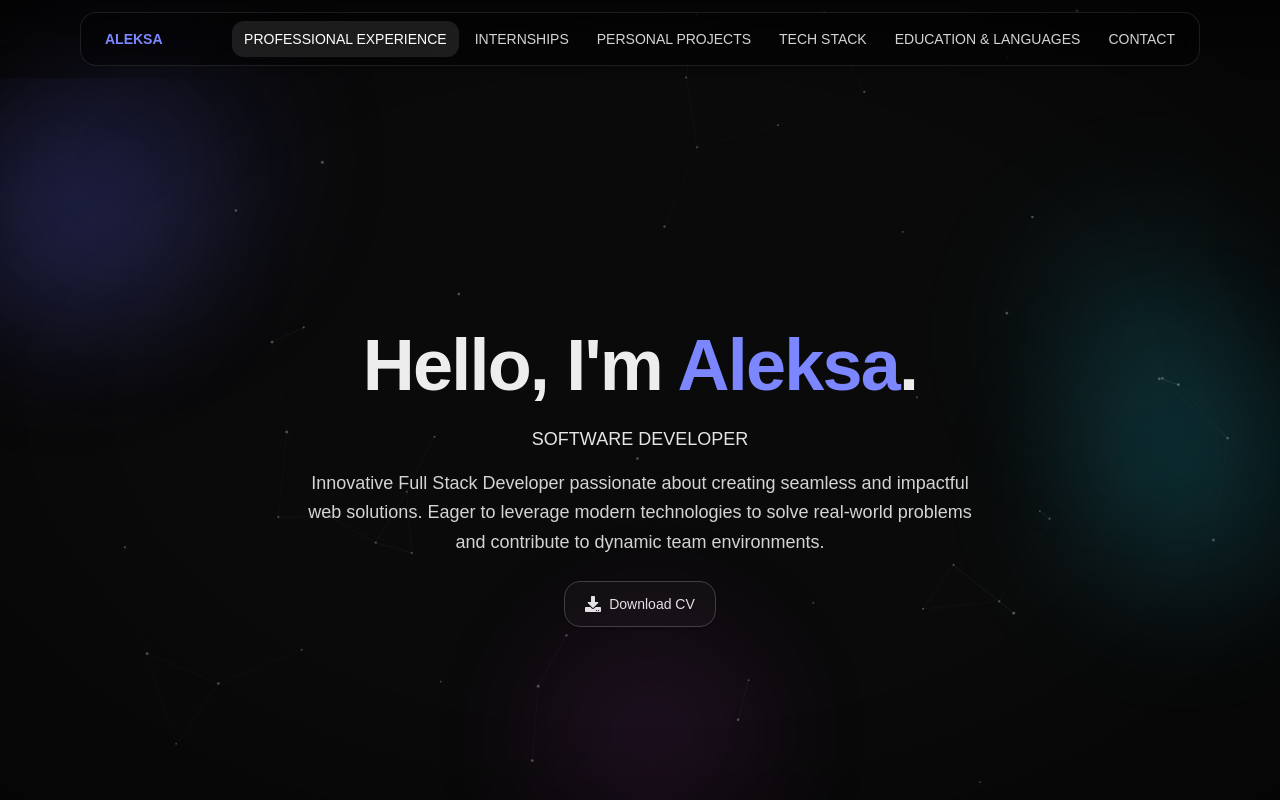
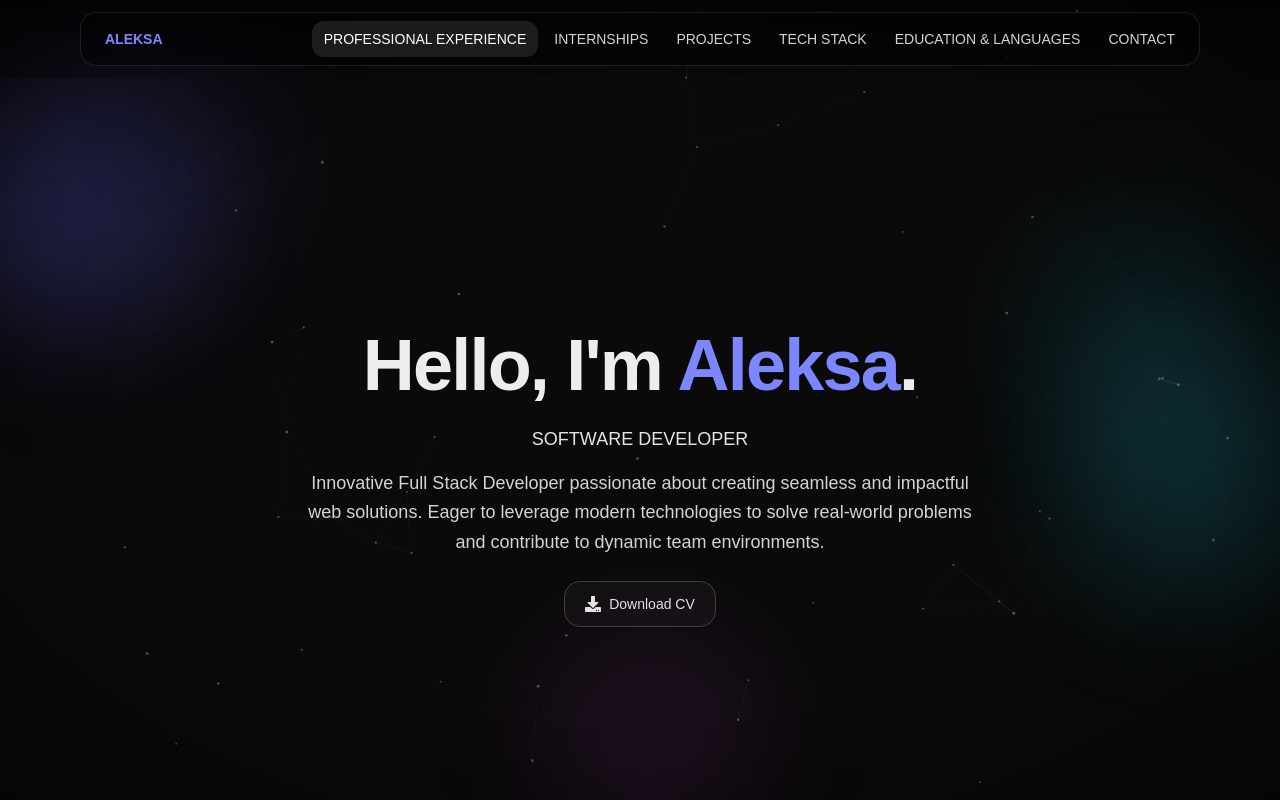
Before and after one commit to amihic/portfolio-project, a Next.js app: page / in a window 1280 px wide. Shown: the top 800 px of the page. Built offline with nearby package versions, Linux system fonts and the light colour scheme.

Commit message:
personal projects to projects

```diff
--- a/src/app/NavBar.tsx
+++ b/src/app/NavBar.tsx
@@ -8,7 +8,7 @@ type SectionLink = { id: string; label: string };
 const LINKS: SectionLink[] = [
   { id: "experience",  label: "PROFESSIONAL EXPERIENCE" },
   { id: "internships", label: "INTERNSHIPS" },
-  { id: "projects",    label: "PERSONAL PROJECTS" },
+  { id: "projects",    label: "PROJECTS" },
   { id: "tech-stack",  label: "TECH STACK" },
   { id: "education",   label: "EDUCATION & LANGUAGES" },
   { id: "contact",     label: "CONTACT" },
--- a/src/app/page.tsx
+++ b/src/app/page.tsx
@@ -575,7 +575,7 @@ export default function Home() {
         <section className="px-6 py-24 scroll-mt-24 md:scroll-mt-28" id="projects">
           <SectionHeader
             id="personal-projects"
-            title="PERSONAL PROJECTS"
+            title="PROJECTS"
             accent="amber"
             icon={<span>✨</span>}
           />
```
